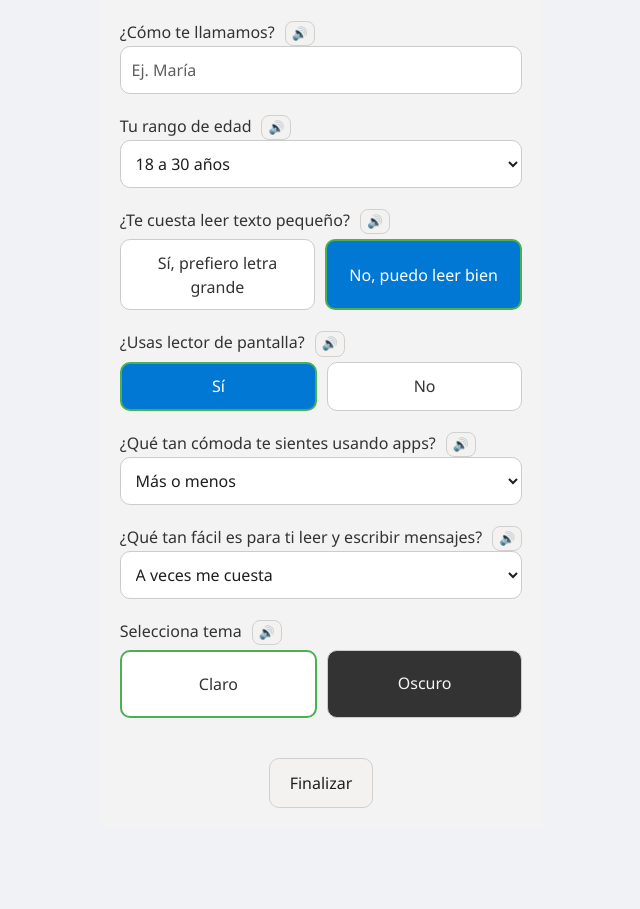
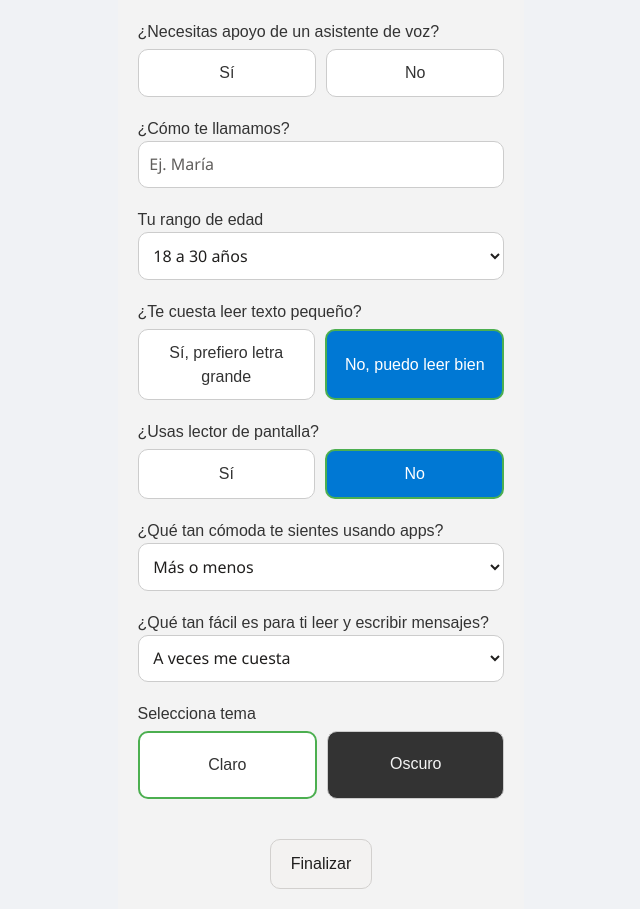
Before and after one commit to Ares-Judda/Hackaton_Spei_Frontend, a React (Vite) app: page / in a window 1280 px wide. Both pictures are taken after typing "name@example.com", "Sample123" into the empty fields and a click on the button "Iniciar sesión". Shown: the whole page, without its empty margins (319-959 px from the left). Before the commit the page ends 828 px from the top, so only its background shows below. Built offline with nearby package versions, Linux system fonts and the light colour scheme.

Commit message:
actualizacion de formulario y campos para la voz

```diff
--- a/src/controllers/formController.js
+++ b/src/controllers/formController.js
@@ -2,11 +2,11 @@ import { useState } from "react";
 
 export const useFormController = () => {
   const [userSettings, setUserSettings] = useState({
-    font: "Segoe UI",
+    font: "Arial",
     theme: "light",
     fontSize: "16px",
     canReadSmallText: true,
-    usesScreenReader: true,
+    usesScreenReader: false,
     confidence: "medium",
     literacy: "medium",
     name: "",
--- a/src/views/WizardView.jsx
+++ b/src/views/WizardView.jsx
@@ -1,16 +1,16 @@
-import React, { useEffect } from 'react';
-import AppWrapper from '../components/AppWrapper';
-import { useFormController } from '../controllers/formController';
+import React, { useEffect } from "react";
+import AppWrapper from "../components/AppWrapper";
+import { useFormController } from "../controllers/formController";
 
-// Función TTS
+// 🔊 Función de lectura
 function speakText(text) {
-  if (typeof window === 'undefined') return;
-  if (!('speechSynthesis' in window)) {
-    console.warn('speechSynthesis no disponible en este navegador.');
+  if (typeof window === "undefined") return;
+  if (!("speechSynthesis" in window)) {
+    console.warn("speechSynthesis no disponible en este navegador.");
     return;
   }
   const utter = new SpeechSynthesisUtterance(text);
-  utter.lang = 'es-MX';
+  utter.lang = "es-MX";
   window.speechSynthesis.cancel();
   window.speechSynthesis.speak(utter);
 }
@@ -20,119 +20,66 @@ const WizardView = ({ onFinish }) => {
 
   const fontSizeStyle = { fontSize: userSettings.fontSize };
 
-  // Control automático de lectura según lector de pantalla
+  // 🎧 Control de voz según la nueva pregunta
   useEffect(() => {
-    if (userSettings.usesScreenReader !== false) {
-      speakText('Bienvenido al cuestionario de accesibilidad');
+    if (userSettings.needsVoiceAssistant) {
+      speakText("Bienvenido al cuestionario de accesibilidad");
     } else {
       window.speechSynthesis.cancel();
     }
-  }, [userSettings.usesScreenReader]);
+  }, [userSettings.needsVoiceAssistant]);
 
-  const isScreenReaderActive = userSettings.usesScreenReader !== false;
+  const isVoiceActive = userSettings.needsVoiceAssistant;
 
   return (
     <AppWrapper userSettings={userSettings}>
       <div
         style={{
-          display: 'flex',
-          flexDirection: 'column',
-          gap: '20px',
-          minHeight: '80vh',
-          justifyContent: 'center',
+          display: "flex",
+          flexDirection: "column",
+          gap: "20px",
+          minHeight: "80vh",
+          justifyContent: "center",
         }}
       >
-        {/* Nombre */}
+        {/* ✅ Nueva primera pregunta: Asistente de voz */}
         <div>
           <h2 style={fontSizeStyle}>
-            ¿Cómo te llamamos?
-            {isScreenReaderActive && (
+            ¿Necesitas apoyo de un asistente de voz?
+            {isVoiceActive && (
               <button
-                onClick={() => speakText('¿Cómo te llamamos?')}
-                style={{ marginLeft: '10px', fontSize: '0.8em', padding: '2px 6px' }}
+                onClick={() =>
+                  speakText("¿Necesitas apoyo de un asistente de voz?")
+                }
+                style={{
+                  marginLeft: "10px",
+                  fontSize: "0.8em",
+                  padding: "2px 6px",
+                }}
               >
                 🔊
               </button>
             )}
           </h2>
-          <input
-            type="text"
-            placeholder="Ej. María"
-            value={userSettings.name}
-            onChange={(e) => saveAnswer('name', e.target.value)}
-            style={{
-              ...fontSizeStyle,
-              padding: 'calc(6px + 0.3em)',
-              borderRadius: '10px',
-              border: '1px solid #ccc',
-              width: '100%',
-            }}
-          />
-        </div>
-
-        {/* Edad */}
-        <div>
-          <h2 style={fontSizeStyle}>
-            Tu rango de edad
-            {isScreenReaderActive && (
-              <button
-                onClick={() => speakText('Tu rango de edad')}
-                style={{ marginLeft: '10px', fontSize: '0.8em', padding: '2px 6px' }}
-              >
-                🔊
-              </button>
-            )}
-          </h2>
-          <select
-            value={userSettings.ageRange}
-            onChange={(e) => saveAnswer('ageRange', e.target.value)}
-            style={{
-              ...fontSizeStyle,
-              padding: 'calc(6px + 0.3em)',
-              borderRadius: '10px',
-              border: '1px solid #ccc',
-              width: '100%',
-            }}
-          >
-            <option value="18_30">18 a 30 años</option>
-            <option value="31_50">31 a 50 años</option>
-            <option value="51_60">51 a 60 años</option>
-            <option value="60_plus">Más de 60 años</option>
-          </select>
-        </div>
-
-        {/* Lectura */}
-        <div>
-          <h2 style={fontSizeStyle}>
-            ¿Te cuesta leer texto pequeño?
-            {isScreenReaderActive && (
-              <button
-                onClick={() => speakText('¿Te cuesta leer texto pequeño?')}
-                style={{ marginLeft: '10px', fontSize: '0.8em', padding: '2px 6px' }}
-              >
-                🔊
-              </button>
-            )}
-          </h2>
-          <div style={{ display: 'flex', gap: '10px', marginTop: '5px' }}>
-            {['Sí, prefiero letra grande', 'No, puedo leer bien'].map((label, idx) => {
-              const value = idx === 0 ? false : true;
-              const active = userSettings.canReadSmallText === value;
+          <div style={{ display: "flex", gap: "10px", marginTop: "5px" }}>
+            {["Sí", "No"].map((label, idx) => {
+              const value = idx === 0;
+              const active = userSettings.needsVoiceAssistant === value;
               return (
                 <button
                   key={label}
-                  onClick={() => saveAnswer('canReadSmallText', value)}
-                  onMouseEnter={() => isScreenReaderActive && speakText(label)}
-                  disabled={!isScreenReaderActive}
+                  onClick={() => saveAnswer("needsVoiceAssistant", value)}
+                  onMouseEnter={() => isVoiceActive && speakText(label)}
                   style={{
                     flex: 1,
-                    padding: 'calc(6px + 0.3em)',
-                    borderRadius: '10px',
-                    border: active ? '2px solid #4caf50' : '1px solid #ccc',
-                    backgroundColor: active ? '#0078D4' : '#fff',
-                    color: active ? '#fff' : '#333',
-                    cursor: !isScreenReaderActive ? 'not-allowed' : 'pointer',
-                    opacity: !isScreenReaderActive ? 0.5 : 1,
+                    padding: "calc(6px + 0.3em)",
+                    borderRadius: "10px",
+                    border: active
+                      ? "2px solid #4caf50"
+                      : "1px solid #ccc",
+                    backgroundColor: active ? "#0078D4" : "#fff",
+                    color: active ? "#fff" : "#333",
+                    cursor: "pointer",
                     ...fontSizeStyle,
                   }}
                 >
@@ -143,36 +90,157 @@ const WizardView = ({ onFinish }) => {
           </div>
         </div>
 
-        {/* Lector de pantalla */}
+        {/* 👤 Nombre */}
         <div>
           <h2 style={fontSizeStyle}>
-            ¿Usas lector de pantalla?
-            {isScreenReaderActive && (
+            ¿Cómo te llamamos?
+            {isVoiceActive && (
               <button
-                onClick={() => speakText('¿Usas lector de pantalla?')}
-                style={{ marginLeft: '10px', fontSize: '0.8em', padding: '2px 6px' }}
+                onClick={() => speakText("¿Cómo te llamamos?")}
+                style={{
+                  marginLeft: "10px",
+                  fontSize: "0.8em",
+                  padding: "2px 6px",
+                }}
               >
                 🔊
               </button>
             )}
           </h2>
-          <div style={{ display: 'flex', gap: '10px', marginTop: '5px' }}>
-            {['Sí', 'No'].map((label, idx) => {
+          <input
+            type="text"
+            placeholder="Ej. María"
+            value={userSettings.name}
+            onChange={(e) => saveAnswer("name", e.target.value)}
+            style={{
+              ...fontSizeStyle,
+              padding: "calc(6px + 0.3em)",
+              borderRadius: "10px",
+              border: "1px solid #ccc",
+              width: "100%",
+            }}
+          />
+        </div>
+
+        {/* 🎂 Edad */}
+        <div>
+          <h2 style={fontSizeStyle}>
+            Tu rango de edad
+            {isVoiceActive && (
+              <button
+                onClick={() => speakText("Tu rango de edad")}
+                style={{
+                  marginLeft: "10px",
+                  fontSize: "0.8em",
+                  padding: "2px 6px",
+                }}
+              >
+                🔊
+              </button>
+            )}
+          </h2>
+          <select
+            value={userSettings.ageRange}
+            onChange={(e) => saveAnswer("ageRange", e.target.value)}
+            style={{
+              ...fontSizeStyle,
+              padding: "calc(6px + 0.3em)",
+              borderRadius: "10px",
+              border: "1px solid #ccc",
+              width: "100%",
+            }}
+          >
+            <option value="18_30">18 a 30 años</option>
+            <option value="31_50">31 a 50 años</option>
+            <option value="51_60">51 a 60 años</option>
+            <option value="60_plus">Más de 60 años</option>
+          </select>
+        </div>
+
+        {/* 👓 Lectura */}
+        <div>
+          <h2 style={fontSizeStyle}>
+            ¿Te cuesta leer texto pequeño?
+            {isVoiceActive && (
+              <button
+                onClick={() => speakText("¿Te cuesta leer texto pequeño?")}
+                style={{
+                  marginLeft: "10px",
+                  fontSize: "0.8em",
+                  padding: "2px 6px",
+                }}
+              >
+                🔊
+              </button>
+            )}
+          </h2>
+          <div style={{ display: "flex", gap: "10px", marginTop: "5px" }}>
+            {["Sí, prefiero letra grande", "No, puedo leer bien"].map(
+              (label, idx) => {
+                const value = idx === 0 ? false : true;
+                const active = userSettings.canReadSmallText === value;
+                return (
+                  <button
+                    key={label}
+                    onClick={() => saveAnswer("canReadSmallText", value)}
+                    onMouseEnter={() => isVoiceActive && speakText(label)}
+                    style={{
+                      flex: 1,
+                      padding: "calc(6px + 0.3em)",
+                      borderRadius: "10px",
+                      border: active
+                        ? "2px solid #4caf50"
+                        : "1px solid #ccc",
+                      backgroundColor: active ? "#0078D4" : "#fff",
+                      color: active ? "#fff" : "#333",
+                      cursor: "pointer",
+                      ...fontSizeStyle,
+                    }}
+                  >
+                    {label}
+                  </button>
+                );
+              }
+            )}
+          </div>
+        </div>
+
+        {/* 📱 Lector de pantalla */}
+        <div>
+          <h2 style={fontSizeStyle}>
+            ¿Usas lector de pantalla?
+            {isVoiceActive && (
+              <button
+                onClick={() => speakText("¿Usas lector de pantalla?")}
+                style={{
+                  marginLeft: "10px",
+                  fontSize: "0.8em",
+                  padding: "2px 6px",
+                }}
+              >
+                🔊
+              </button>
+            )}
+          </h2>
+          <div style={{ display: "flex", gap: "10px", marginTop: "5px" }}>
+            {["Sí", "No"].map((label, idx) => {
               const value = idx === 0;
               const active = userSettings.usesScreenReader === value;
               return (
                 <button
                   key={label}
-                  onClick={() => saveAnswer('usesScreenReader', value)}
-                  onMouseEnter={() => isScreenReaderActive && speakText(label)}
+                  onClick={() => saveAnswer("usesScreenReader", value)}
+                  onMouseEnter={() => isVoiceActive && speakText(label)}
                   style={{
                     flex: 1,
-                    padding: 'calc(6px + 0.3em)',
-                    borderRadius: '10px',
-                    border: active ? '2px solid #4caf50' : '1px solid #ccc',
-                    backgroundColor: active ? '#0078D4' : '#fff',
-                    color: active ? '#fff' : '#333',
-                    cursor: 'pointer',
+                    padding: "calc(6px + 0.3em)",
+                    borderRadius: "10px",
+                    border: active
+                      ? "2px solid #4caf50"
+                      : "1px solid #ccc",
+                    backgroundColor: active ? "#0078D4" : "#fff",
+                    color: active ? "#fff" : "#333",
+                    cursor: "pointer",
                     ...fontSizeStyle,
                   }}
                 >
@@ -183,14 +251,20 @@ const WizardView = ({ onFinish }) => {
           </div>
         </div>
 
-        {/* Confianza */}
+        {/* 🧭 Confianza */}
         <div>
           <h2 style={fontSizeStyle}>
             ¿Qué tan cómoda te sientes usando apps?
-            {isScreenReaderActive && (
+            {isVoiceActive && (
               <button
-                onClick={() => speakText('¿Qué tan cómoda te sientes usando apps?')}
-                style={{ marginLeft: '10px', fontSize: '0.8em', padding: '2px 6px' }}
+                onClick={() =>
+                  speakText("¿Qué tan cómoda te sientes usando apps?")
+                }
+                style={{
+                  marginLeft: "10px",
+                  fontSize: "0.8em",
+                  padding: "2px 6px",
+                }}
               >
                 🔊
               </button>
@@ -198,13 +272,13 @@ const WizardView = ({ onFinish }) => {
           </h2>
           <select
             value={userSettings.confidence}
-            onChange={(e) => saveAnswer('confidence', e.target.value)}
+            onChange={(e) => saveAnswer("confidence", e.target.value)}
             style={{
               ...fontSizeStyle,
-              padding: 'calc(6px + 0.3em)',
-              borderRadius: '10px',
-              border: '1px solid #ccc',
-              width: '100%',
+              padding: "calc(6px + 0.3em)",
+              borderRadius: "10px",
+              border: "1px solid #ccc",
+              width: "100%",
             }}
           >
             <option value="low">Me cuesta bastante</option>
@@ -213,14 +287,20 @@ const WizardView = ({ onFinish }) => {
           </select>
         </div>
 
-        {/* Literacy */}
+        {/* ✍️ Lectura y escritura */}
         <div>
           <h2 style={fontSizeStyle}>
             ¿Qué tan fácil es para ti leer y escribir mensajes?
-            {isScreenReaderActive && (
+            {isVoiceActive && (
               <button
-                onClick={() => speakText('¿Qué tan fácil es para ti leer y escribir mensajes?')}
-                style={{ marginLeft: '10px', fontSize: '0.8em', padding: '2px 6px' }}
+                onClick={() =>
+                  speakText("¿Qué tan fácil es para ti leer y escribir mensajes?")
+                }
+                style={{
+                  marginLeft: "10px",
+                  fontSize: "0.8em",
+                  padding: "2px 6px",
+                }}
               >
                 🔊
               </button>
@@ -228,63 +308,86 @@ const WizardView = ({ onFinish }) => {
           </h2>
           <select
             value={userSettings.literacy}
-            onChange={(e) => saveAnswer('literacy', e.target.value)}
+            onChange={(e) => saveAnswer("literacy", e.target.value)}
             style={{
               ...fontSizeStyle,
-              padding: 'calc(6px + 0.3em)',
-              borderRadius: '10px',
-              border: '1px solid #ccc',
-              width: '100%',
+              padding: "calc(6px + 0.3em)",
+              borderRadius: "10px",
+              border: "1px solid #ccc",
+              width: "100%",
             }}
           >
-            <option value="low">Me cuesta leer o escribir mensajes largos</option>
+            <option value="low">
+              Me cuesta leer o escribir mensajes largos
+            </option>
             <option value="medium">A veces me cuesta</option>
             <option value="high">No tengo problemas</option>
           </select>
         </div>
 
-        {/* Tema */}
+        {/* 🎨 Tema */}
         <div>
           <h2 style={fontSizeStyle}>
             Selecciona tema
-            {isScreenReaderActive && (
+            {isVoiceActive && (
               <button
-                onClick={() => speakText('Selecciona tema')}
-                style={{ marginLeft: '10px', fontSize: '0.8em', padding: '2px 6px' }}
+                onClick={() => speakText("Selecciona tema")}
+                style={{
+                  marginLeft: "10px",
+                  fontSize: "0.8em",
+                  padding: "2px 6px",
+                }}
               >
                 🔊
               </button>
             )}
           </h2>
-          <div style={{ display: 'flex', gap: '10px', marginTop: '5px' }}>
-            {['light', 'dark'].map((theme) => (
+          <div style={{ display: "flex", gap: "10px", marginTop: "5px" }}>
+            {["light", "dark"].map((theme) => (
               <div
                 key={theme}
                 onClick={() => updateTheme(theme)}
-                onMouseEnter={() => isScreenReaderActive && speakText(theme === 'light' ? 'Claro' : 'Oscuro')}
+                onMouseEnter={() =>
+                  isVoiceActive &&
+                  speakText(theme === "light" ? "Claro" : "Oscuro")
+                }
                 style={{
                   flex: 1,
-                  padding: '20px',
-                  cursor: 'pointer',
-                  borderRadius: '10px',
-                  border: userSettings.theme === theme ? '2px solid #4caf50' : '1px solid #ccc',
-                  backgroundColor: theme === 'light' ? '#fff' : '#333',
-                  color: theme === 'light' ? '#333' : '#f5f5f5',
-                  textAlign: 'center',
+                  padding: "20px",
+                  cursor: "pointer",
+                  borderRadius: "10px",
+                  border:
+                    userSettings.theme === theme
+                      ? "2px solid #4caf50"
+                      : "1px solid #ccc",
+                  backgroundColor: theme === "light" ? "#fff" : "#333",
+                  color: theme === "light" ? "#333" : "#f5f5f5",
+                  textAlign: "center",
                   ...fontSizeStyle,
                 }}
               >
-                {theme === 'light' ? 'Claro' : 'Oscuro'}
+                {theme === "light" ? "Claro" : "Oscuro"}
               </div>
             ))}
           </div>
         </div>
 
-        {/* Botón Finalizar */}
-        <div style={{ marginTop: '20px', display: 'flex', justifyContent: 'center' }}>
+        {/* ✅ Botón Finalizar */}
+        <div
+          style={{
+            marginTop: "20px",
+            display: "flex",
+            justifyContent: "center",
+          }}
+        >
           <button
             onClick={() => onFinish(userSettings)}
-            style={{ padding: '12px 20px', borderRadius: '10px', cursor: 'pointer', ...fontSizeStyle }}
+            style={{
+              padding: "12px 20px",
+              borderRadius: "10px",
+              cursor: "pointer",
+              ...fontSizeStyle,
+            }}
           >
             Finalizar
           </button>
```
